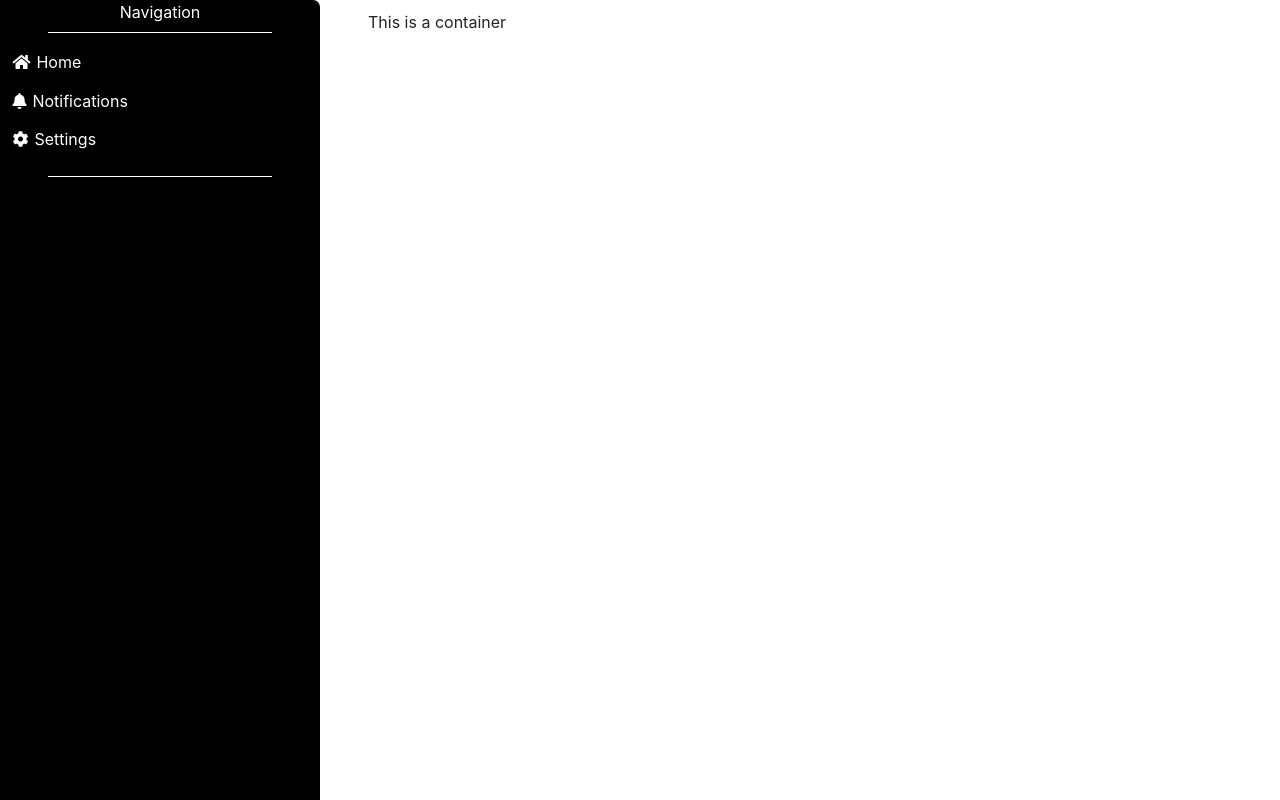
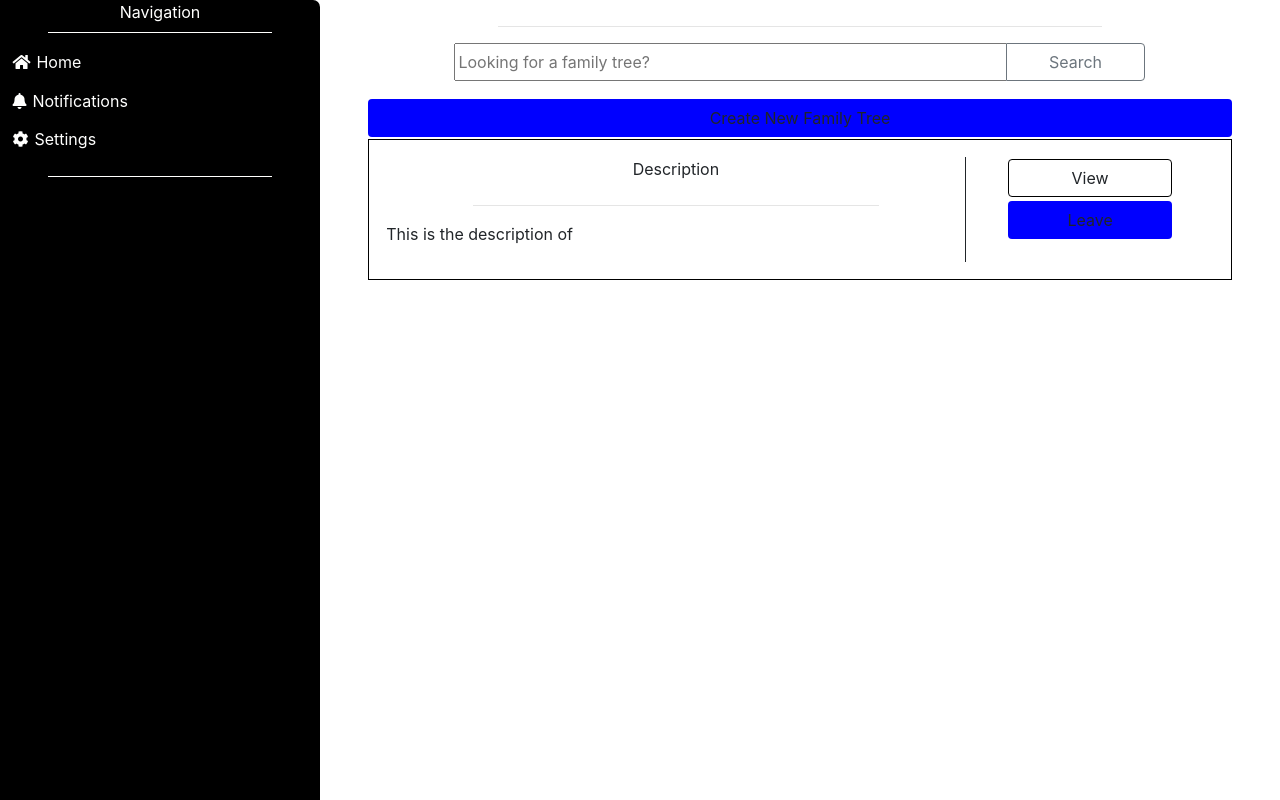
Before and after one commit to AbdulBaseetShabi/GenNet, a React (Create React App) app in the folder client/: page / in a window 1280 px wide. Built offline with nearby package versions, Linux system fonts and the light colour scheme.

Commit message:
initial commit

```diff
--- a/client/src/routes/home/home.js
+++ b/client/src/routes/home/home.js
@@ -1,14 +1,65 @@
 import React from "react";
 import "./home.css";
+
+import FamilyTreeCard from "../../widget/familyTreeCard/familyTreeCard";
+const inputContainer = { width: "80%", margin: "0 auto" };
 
 class Home extends React.Component {
   constructor(props) {
     super(props);
     this.state = {};
+    this.search_value = "";
+  }
+
+  changeSearchValue(value) {
+    this.search_value = value;
+  }
+
+  search() {
+    this.search_value = this.search_value.trim();
+    if (this.search_value.length > 0) {
+      window.alert(this.search_value);
+    }
+  }
+
+  viewFamilyTree(){
+
   }
 
   render() {
-    return <div id="home-container">This is a container</div>;
+    return (
+      <div id="home-container" className="page">
+        <div id="home-image-div"></div>
+        <hr className="seperator" />
+        <div className="input-group mb-3" style={inputContainer}>
+          <input
+            type="text"
+            placeholder="Looking for a family tree?"
+            style={{ width: "80%" }}
+            onChange={(e) => {
+              this.changeSearchValue(e.target.value);
+            }}
+          />
+          <div className="input-group-append" style={{ width: "20%" }}>
+            <div
+              id="search"
+              className="btn btn-outline-secondary"
+              type="button"
+              style={{ width: "100%" }}
+              onClick={(e) => this.search()}
+            >
+              Search
+            </div>
+          </div>
+        </div>
+        <button id="signup-button" className="full-width btn custom-button">
+          Create New Family Tree
+        </button>
+        <div id="home-search-result" className="full-width">
+          <FamilyTreeCard viewFamilyTree={this.props.viewFamilyTree} viewJournal={this.props.viewJournal}/>
+        </div>
+      </div>
+    );
   }
 }
 
--- /dev/null
+++ b/client/src/routes/journals/journal.css
@@ -0,0 +1,3 @@
+#journal-content {
+    padding: 5px 7px;
+}
--- /dev/null
+++ b/client/src/widget/familyTreeCard/familyTreeCard.css
@@ -0,0 +1,5 @@
+.family-tree-card{
+    width: 100%;
+    padding: 2%;
+    border: 1px solid black;
+}
--- /dev/null
+++ b/client/src/widget/familyTreeCard/familyTreeCard.js
@@ -0,0 +1,28 @@
+import React from "react";
+import "./familyTreeCard.css";
+
+function FamilyTreeCard(props) {
+  return (
+    <div className="family-tree-card row">
+      <div style={{ width: "70%" }}>
+        <label className="full-width text-center">Description</label>
+        <hr className="seperator" />
+        <p>This is the description of</p>
+      </div>
+      <div style={{ width: "30%", padding: "0 5%", borderLeft: "1px solid" }}>
+        <button
+          id="login-button"
+          className="full-width outline-button btn custom-button"
+          onClick={(e) => props.viewFamilyTree()}
+        >
+          View
+        </button>
+        <button id="signup-button" className="full-width btn custom-button">
+          Leave
+        </button>
+      </div>
+    </div>
+  );
+}
+
+export default FamilyTreeCard;
--- /dev/null
+++ b/client/src/widget/journalCard/journalCard.css
@@ -0,0 +1,5 @@
+.journal-card{
+    width: 100%;
+    padding: 2%;
+    border: 1px solid black;
+}
--- a/client/src/widget/member/member.css
+++ b/client/src/widget/member/member.css
@@ -0,0 +1,4 @@
+.member-card{
+    border: 1px solid black;
+    padding: 2px 15px;
+}
```
Also changed, not shown: client/src/routes/journals/journal-view.js (added, +56 -0 lines), client/src/routes/journals/journals-list.js (added, +27 -0 lines), client/src/widget/journalCard/journalCard.js (added, +28 -0 lines), client/src/widget/member/member.js (+17 -0 lines).
